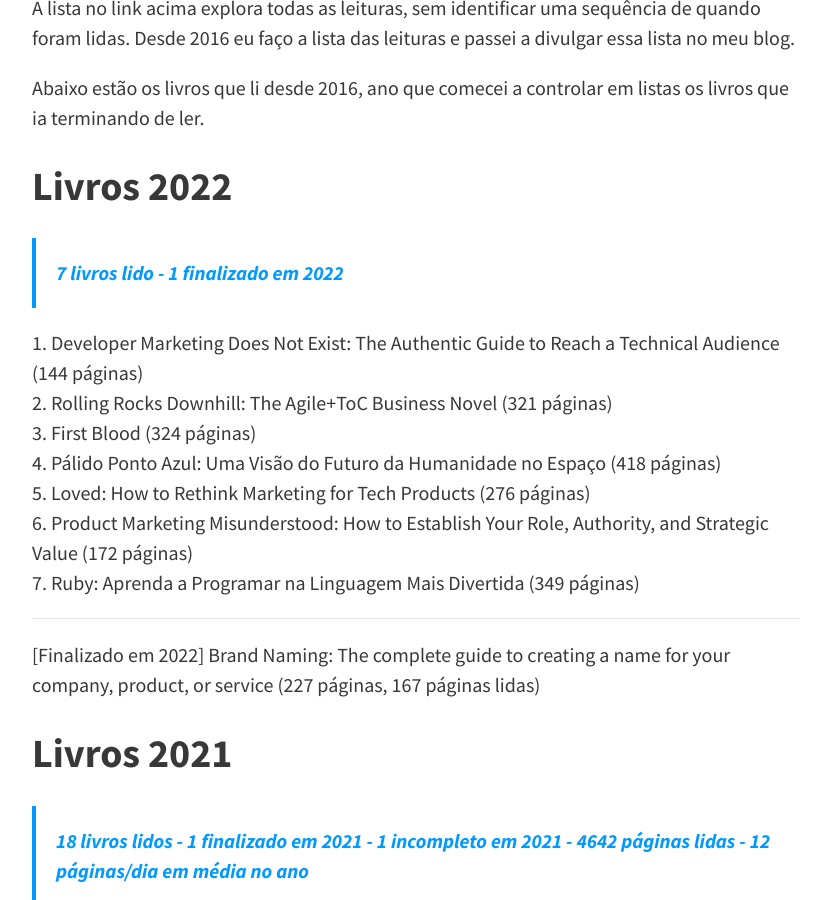
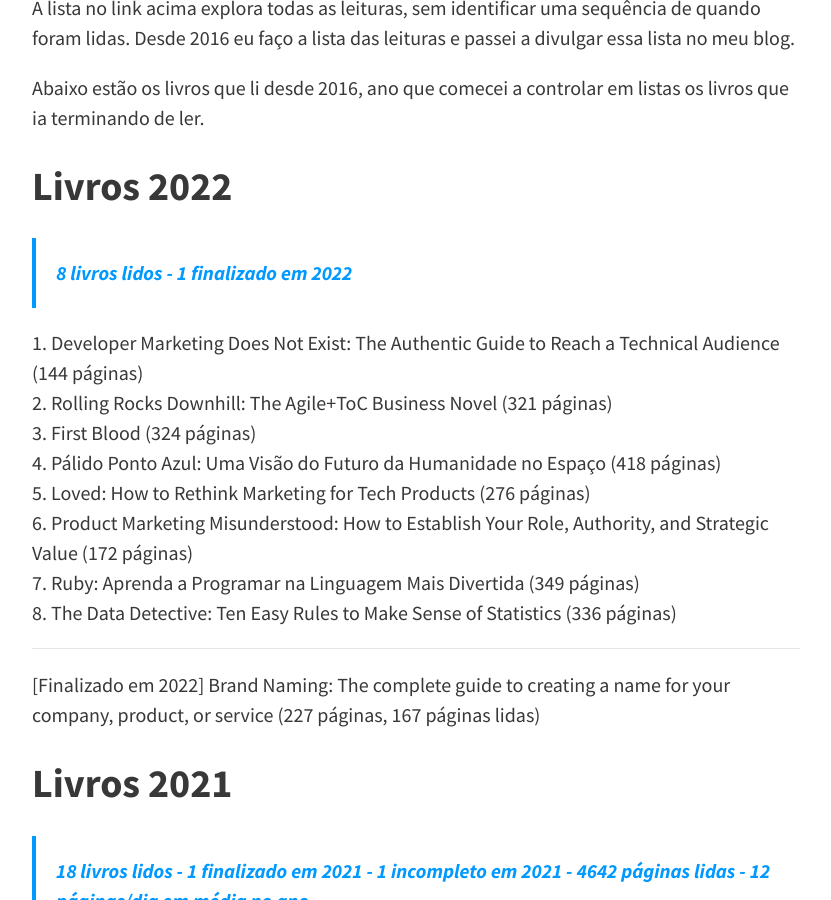
Before and after one commit to felipecbarbosa/felipecbarbosa.github.io, a Jekyll site: the page built from leituras.md, in a window 1280 px wide and 900 px high, scrolled down 852 px. Shown: the whole window, without its empty margins (224-1055 px from the left). Built offline with Jekyll 4.4.1, drawn with Linux system fonts in a browser that asks for light colours; nearby versions of some CDN libraries; comment, search, counter and statistics services are not loaded.

Commit message:
Added new book

```diff
--- a/leituras.md
+++ b/leituras.md
@@ -22,7 +22,7 @@ A lista no link acima explora todas as leituras, sem identificar uma sequência
 Abaixo estão os livros que li desde 2016, ano que comecei a controlar em listas os livros que ia terminando de ler.
 
 ## Livros 2022 {#livros-2022}
-> 7 livros lido - 1 finalizado em 2022
+> 8 livros lidos - 1 finalizado em 2022
 
 1. Developer Marketing Does Not Exist: The Authentic Guide to Reach a Technical Audience (144 páginas)
 2. Rolling Rocks Downhill: The Agile+ToC Business Novel (321 páginas)
@@ -31,6 +31,7 @@ Abaixo estão os livros que li desde 2016, ano que comecei a controlar em listas
 5. Loved: How to Rethink Marketing for Tech Products (276 páginas)
 6. Product Marketing Misunderstood: How to Establish Your Role, Authority, and Strategic Value (172 páginas)
 7. Ruby: Aprenda a Programar na Linguagem Mais Divertida (349 páginas)
+8. The Data Detective: Ten Easy Rules to Make Sense of Statistics (336 páginas)
 
 ---
 
```
